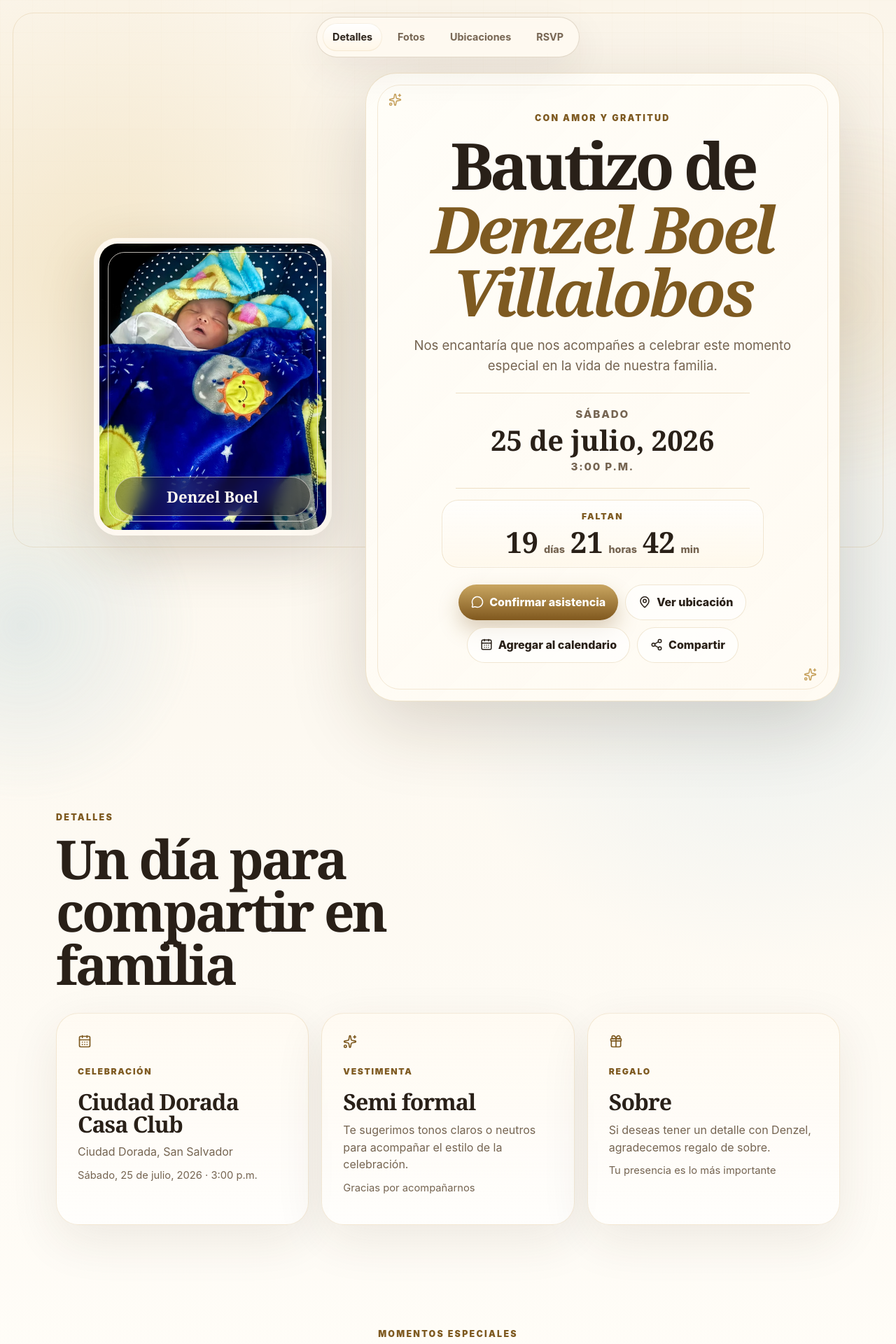
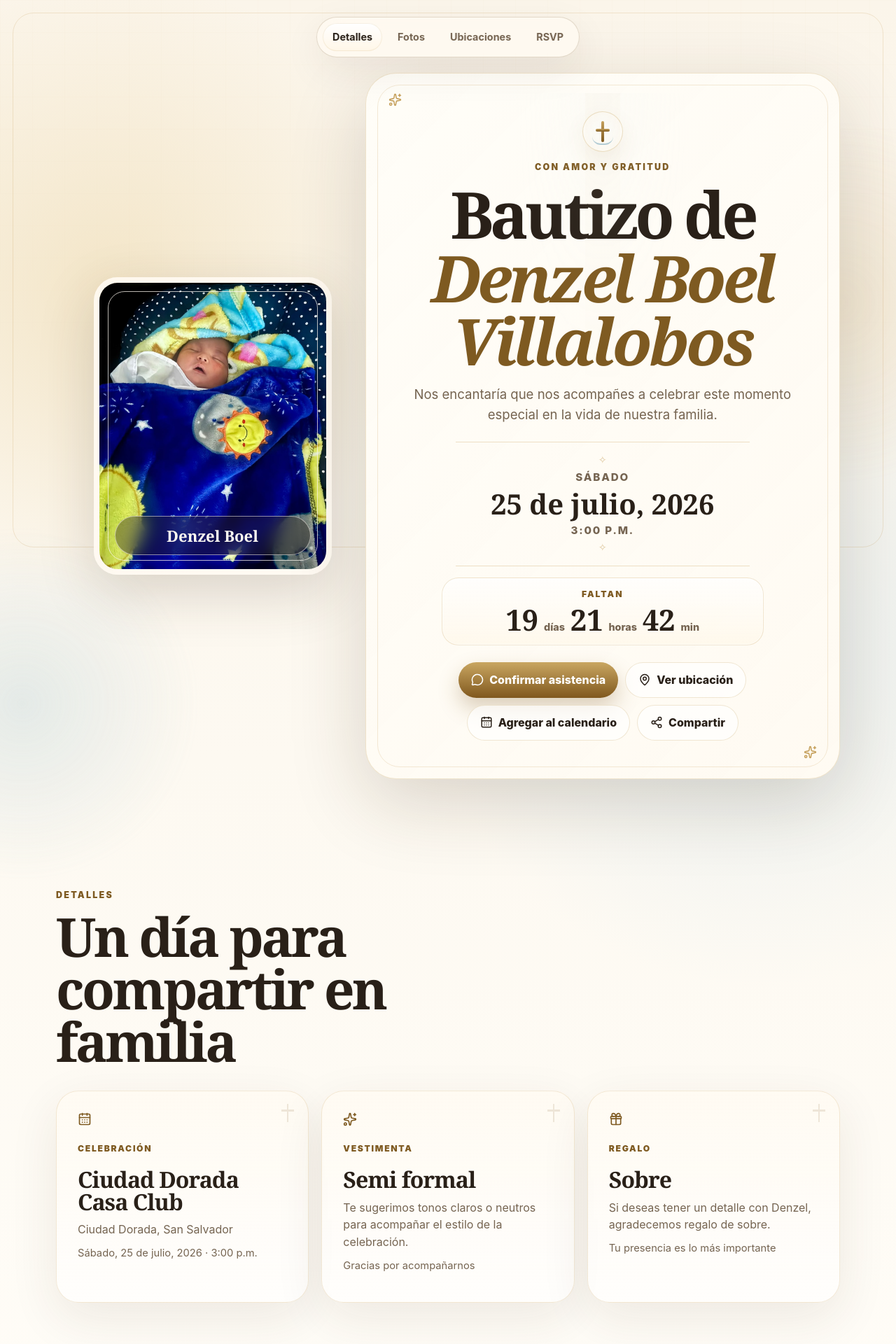
Before and after one commit to josehdezm415-cmd/baptism-invitation, a React (Vite) app: page / in a window 1280 px wide. Shown: the top 1920 px of the page at 70% size. Built offline with nearby package versions, Linux system fonts and the light colour scheme.

Commit message:
Add premium baptism design accents

```diff
--- a/src/main.jsx
+++ b/src/main.jsx
@@ -129,6 +129,10 @@ function Hero() {
 
         <div className="hero-card">
           <Sparkles className="card-star top-star" size={19} aria-hidden="true" />
+          <div className="baptism-emblem" aria-hidden="true">
+            <span className="cross-shape" />
+            <span className="water-arc" />
+          </div>
           <p className="eyebrow">Con amor y gratitud</p>
           <h1>Bautizo de<br /><span>{invitation.babyName}</span></h1>
           <p className="intro">Nos encantaría que nos acompañes a celebrar este momento especial en la vida de nuestra familia.</p>
@@ -204,6 +208,7 @@ function Details() {
 function Blessing() {
   return (
     <section className="blessing" aria-label="Bendición">
+      <div className="blessing-emblem" aria-hidden="true"><span className="cross-shape" /></div>
       <p className="quote">“Que Dios bendiga siempre su camino y llene su vida de amor, fe y alegría.”</p>
       <p className="signature">Con cariño,<br />{invitation.parents}</p>
     </section>
--- a/src/styles.css
+++ b/src/styles.css
@@ -18,6 +18,7 @@ body {
   margin: 0;
   color: var(--ink);
   background:
+    radial-gradient(circle at 50% -8%, rgba(255, 255, 255, 0.86), transparent 18rem),
     radial-gradient(circle at 12% 8%, rgba(236, 215, 169, 0.55), transparent 28rem),
     radial-gradient(circle at 85% 18%, rgba(220, 233, 239, 0.58), transparent 30rem),
     linear-gradient(180deg, #fbf5ea 0%, #fffdf8 42%, var(--paper-2) 100%);
@@ -400,6 +401,119 @@ article p { margin: 0 0 10px; color: var(--muted); }
 .rsvp-card { width: min(760px, 100%); margin: 0 auto; padding: clamp(30px, 6vw, 58px); text-align: center; }
 .rsvp-card > p:not(.eyebrow):not(.small) { color: var(--muted); font-size: 1.08rem; }
 footer { padding: 28px 20px 42px; color: var(--muted); text-align: center; }
+
+/* Subtle baptism accents: premium, ceremonial, not overpowering */
+.hero::before {
+  content: "✦";
+  position: absolute;
+  top: 112px;
+  right: min(8vw, 92px);
+  color: rgba(198, 161, 93, 0.24);
+  font-family: "Cormorant Garamond", Georgia, serif;
+  font-size: clamp(5rem, 12vw, 10rem);
+  line-height: 1;
+  pointer-events: none;
+}
+.hero-card::after {
+  content: "";
+  position: absolute;
+  inset: 28px;
+  border-radius: 24px;
+  background:
+    linear-gradient(90deg, transparent 0 46%, rgba(198, 161, 93, 0.08) 46% 54%, transparent 54% 100%),
+    radial-gradient(ellipse at 50% 7%, rgba(220, 233, 239, 0.24), transparent 28%);
+  opacity: 0.34;
+  pointer-events: none;
+  mask-image: linear-gradient(to bottom, black, transparent 48%);
+}
+.baptism-emblem,
+.blessing-emblem {
+  position: relative;
+  display: grid;
+  width: 58px;
+  height: 58px;
+  margin: 0 auto 12px;
+  place-items: center;
+}
+.baptism-emblem::before,
+.blessing-emblem::before {
+  content: "";
+  position: absolute;
+  inset: 0;
+  border: 1px solid rgba(198, 161, 93, 0.34);
+  border-radius: 999px;
+  background: radial-gradient(circle, rgba(255, 255, 255, 0.86), rgba(255, 247, 232, 0.42));
+  box-shadow: 0 12px 30px rgba(126, 90, 33, 0.08);
+}
+.cross-shape {
+  position: relative;
+  z-index: 1;
+  width: 20px;
+  height: 30px;
+}
+.cross-shape::before,
+.cross-shape::after {
+  content: "";
+  position: absolute;
+  left: 50%;
+  top: 50%;
+  border-radius: 999px;
+  background: linear-gradient(180deg, var(--gold), var(--gold-dark));
+  transform: translate(-50%, -50%);
+}
+.cross-shape::before { width: 4px; height: 30px; }
+.cross-shape::after { width: 20px; height: 4px; top: 42%; }
+.water-arc {
+  position: absolute;
+  z-index: 1;
+  width: 30px;
+  height: 12px;
+  bottom: 10px;
+  border-bottom: 2px solid rgba(151, 188, 202, 0.72);
+  border-radius: 0 0 999px 999px;
+}
+.date-block::before,
+.date-block::after {
+  content: "✧";
+  color: rgba(198, 161, 93, 0.58);
+  font-size: 0.9rem;
+  line-height: 1;
+}
+.detail-grid article,
+.location-card,
+.rsvp-card,
+.slideshow-card,
+.blessing { position: relative; overflow: hidden; }
+.detail-grid article::after,
+.location-card::after,
+.rsvp-card::after,
+.slideshow-card::after {
+  content: "";
+  position: absolute;
+  top: 18px;
+  right: 20px;
+  width: 18px;
+  height: 26px;
+  opacity: 0.13;
+  background:
+    linear-gradient(90deg, transparent 42%, var(--gold-dark) 42% 58%, transparent 58%),
+    linear-gradient(180deg, transparent 32%, var(--gold-dark) 32% 44%, transparent 44%);
+  border-radius: 3px;
+  pointer-events: none;
+}
+.blessing::before,
+.blessing::after {
+  content: "";
+  position: absolute;
+  width: 160px;
+  height: 160px;
+  border: 1px solid rgba(198, 161, 93, 0.16);
+  border-radius: 50%;
+  pointer-events: none;
+}
+.blessing::before { top: -70px; left: -58px; }
+.blessing::after { right: -58px; bottom: -70px; }
+.blessing-emblem { margin-bottom: 20px; }
 @media (max-width: 820px) {
   body::after { inset: 10px; border-radius: 22px; }
   .topbar { top: 14px; width: calc(100% - 28px); justify-content: center; }
```
